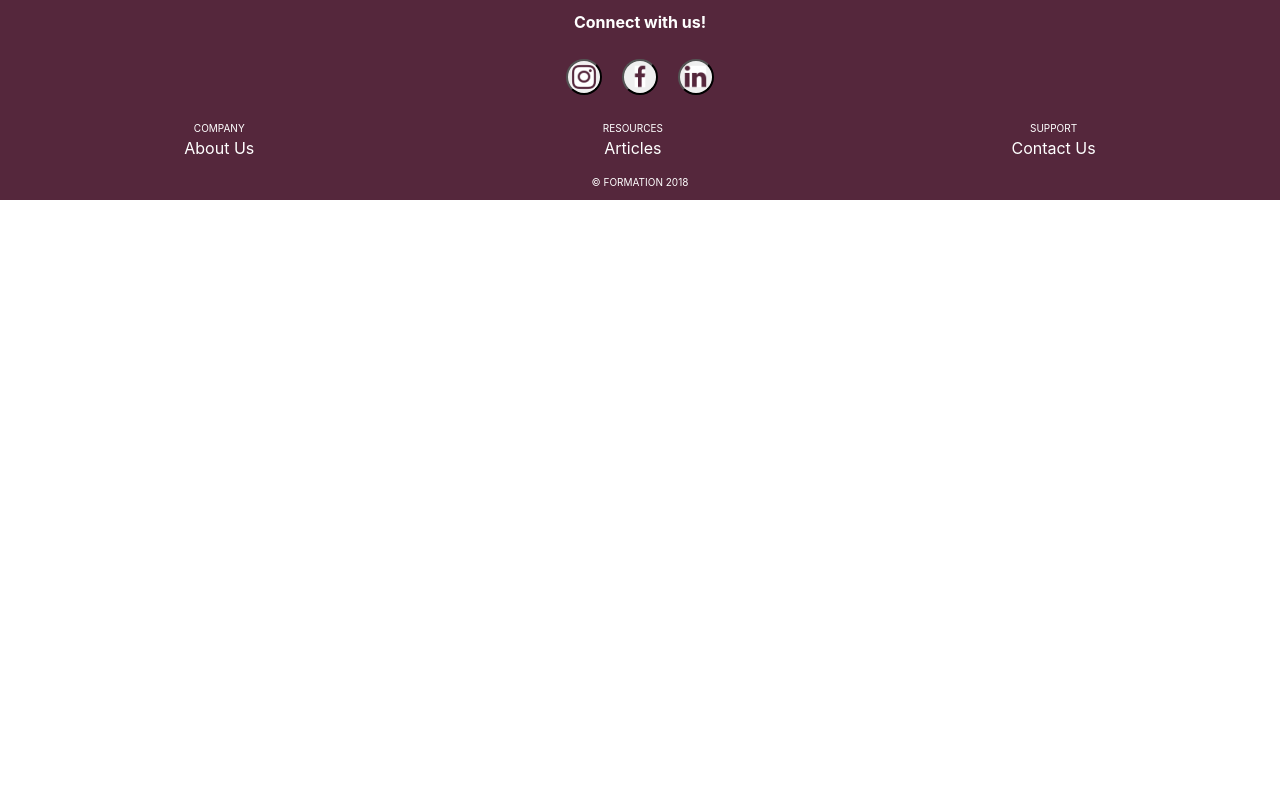
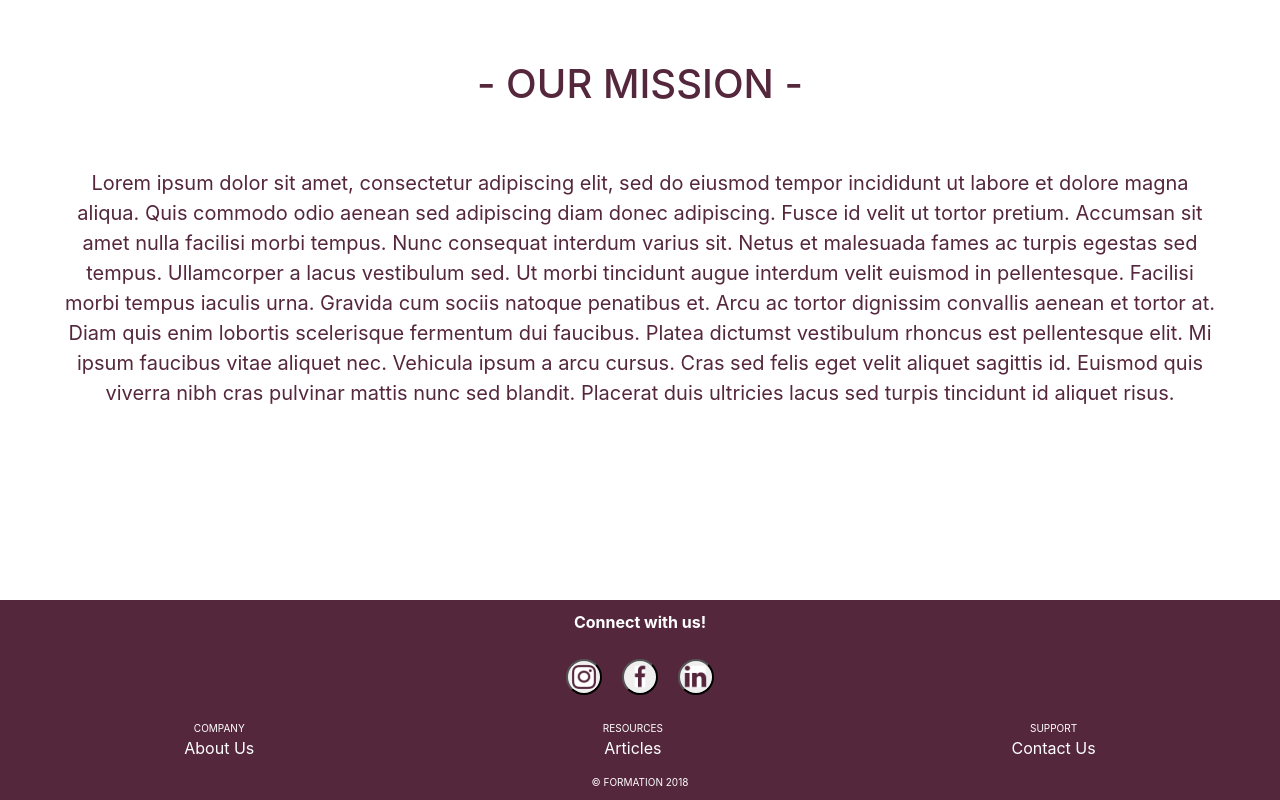
Before and after one commit to Diasks/u10-business-idea-formation, a React (Create React App) app in the folder client/: page /About in a window 1280 px wide. Built offline with nearby package versions, Linux system fonts and the light colour scheme.

Commit message:
added about and contact

```diff
--- a/client/src/App.js
+++ b/client/src/App.js
@@ -3,6 +3,8 @@ import { BrowserRouter as Router, Route } from "react-router-dom";
 import Footer from "./components/layout/Footer";
 import Profile from "./components/pages/Profile";
 import Welcome from "./components/Welcome";
+import About from "./components/pages/About";
+import Contact from "./components/pages/Contact";
 import "./App.css";
 import PageTwo from "./components/pages/PageTwo";
 
@@ -18,6 +20,8 @@ class App extends Component {
             <Route path="/Profile" component={Profile} />
             <Route path="/" exact component={Welcome} />
             <Route path="/PageTwo" exact component={PageTwo} />
+            <Route path="/About" exact component={About} />
+            <Route path="/Contact" exact component={Contact} />
             <Footer />
           </div>
         </div>
--- a/client/src/components/layout/Footer.js
+++ b/client/src/components/layout/Footer.js
@@ -12,6 +12,11 @@ const FooterDiv = styled.div`
   align-items: center;
   padding: 10px;
   height: 200px;
+  position: absolute;
+  left: 0;
+  bottom: 0;
+  right: 0;
+
 `;
 
 const Connect = styled.span`
@@ -91,7 +96,7 @@ function Footer() {
       <Links>
         <LinkSection>
           <LinkSectionTitle>Company</LinkSectionTitle>
-          <Link style={linkStyle} to="/login">
+          <Link style={linkStyle} to="/About">
             About Us
           </Link>
         </LinkSection>
@@ -105,7 +110,7 @@ function Footer() {
 
         <LinkSection>
           <LinkSectionTitle>Support</LinkSectionTitle>
-          <Link style={linkStyle} to="/login">
+          <Link style={linkStyle} to="/Contact">
             Contact Us
           </Link>
         </LinkSection>
--- /dev/null
+++ b/client/src/components/pages/About.js
@@ -0,0 +1,52 @@
+import React from "react";
+import { BrowserRouter as Router, NavLink, Route } from "react-router-dom";
+
+
+let styleHeader = {
+  backgroundColor: "#ffffff",
+  padding: "60px",
+  textAlign: "center",
+  //fontFamily: "palatino"
+};
+let styleHeader1 = {
+  textTransform: "uppercase",
+  marginBottom: "60px",
+  color: "#55273c",
+  fontSize: "40px",
+  textAlign: "center"
+};
+let styleParagraph = {
+  fontSize: "20px",
+  color: "#55273c",
+  textAlign: "center",
+  //fontFamily: "palatino"
+};
+
+function About() {
+  return (
+    <div class="bgSection" style={styleHeader}>
+      <h1 style={styleHeader1}>- Our Mission - </h1>
+      <div class="aboutParagraph" style={styleParagraph}>
+        <p>
+          Lorem ipsum dolor sit amet, consectetur adipiscing elit, sed do
+          eiusmod tempor incididunt ut labore et dolore magna aliqua. Quis
+          commodo odio aenean sed adipiscing diam donec adipiscing. Fusce id
+          velit ut tortor pretium. Accumsan sit amet nulla facilisi morbi
+          tempus. Nunc consequat interdum varius sit. Netus et malesuada fames
+          ac turpis egestas sed tempus. Ullamcorper a lacus vestibulum sed. Ut
+          morbi tincidunt augue interdum velit euismod in pellentesque. Facilisi
+          morbi tempus iaculis urna. Gravida cum sociis natoque penatibus et.
+          Arcu ac tortor dignissim convallis aenean et tortor at. Diam quis enim
+          lobortis scelerisque fermentum dui faucibus. Platea dictumst
+          vestibulum rhoncus est pellentesque elit. Mi ipsum faucibus vitae
+          aliquet nec. Vehicula ipsum a arcu cursus. Cras sed felis eget velit
+          aliquet sagittis id. Euismod quis viverra nibh cras pulvinar mattis
+          nunc sed blandit. Placerat duis ultricies lacus sed turpis tincidunt
+          id aliquet risus.
+        </p>
+      </div>
+    </div>
+  );
+}
+
+export default About;
--- /dev/null
+++ b/client/src/components/pages/Contact.js
@@ -0,0 +1,60 @@
+import React from "react";
+
+
+const styleHeader = {
+  textAlign: "center",
+  position: "absolute",
+  top: "25%",
+  left: "50%",
+  transform: "translate(-50%, -50%)"
+};
+const styleHeader1 = {
+  color: "#55273c",
+  fontSize: "46px"
+};
+const styleGraph = {
+  color: "#55273c",
+  fontSize: "14px"
+};
+
+const styleForm = {
+  position: "absolute",
+  top: "50%",
+  left: "50%",
+  transform: "translate(-50%, -50%)"
+};
+
+const styleInput = {
+  width: "100%",
+  margin: "20px 0",
+  background: "rgba(0,0,0,0)",
+  border: "none",
+  borderBottom: "1px solid #55273c",
+  input: "focus",
+  select: "focus",
+  textArea: "focus",
+  button: "focus",
+  outline: "none"
+};
+
+
+function Contact() {
+  return (
+    <div class="header" style={styleHeader}>
+      <h1 style={styleHeader1}>Contact Us</h1>
+      <p style={styleGraph}>
+        Lorem Ipsum är en utfyllnadstext från tryck- och förlagsindustrin. Lorem
+        ipsum har varit standard ända sedan 1500-talet, när en okänd boksättare
+      </p>
+
+      <div class="form">
+        <form>
+          <input type="text" placeholder="Name" style={styleInput} />
+          <input type="text" placeholder="E-Mail" style={styleInput} />
+          <input type="text" placeholder="Message" style={styleInput} />
+        </form>
+      </div>
+    </div>
+  );
+}
+export default Contact;
```
Also changed, not shown: client/src/App.css (line endings or trailing spaces).
